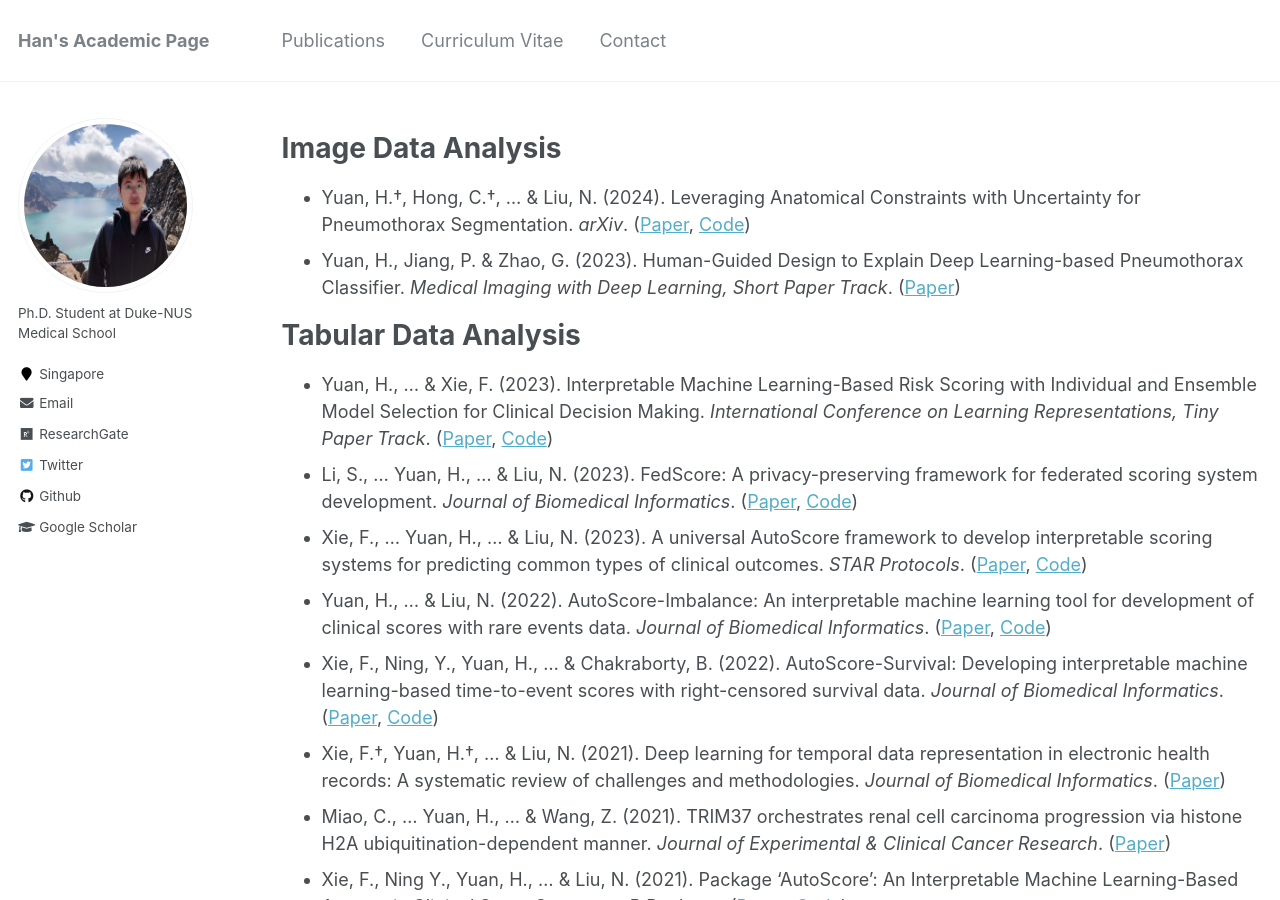
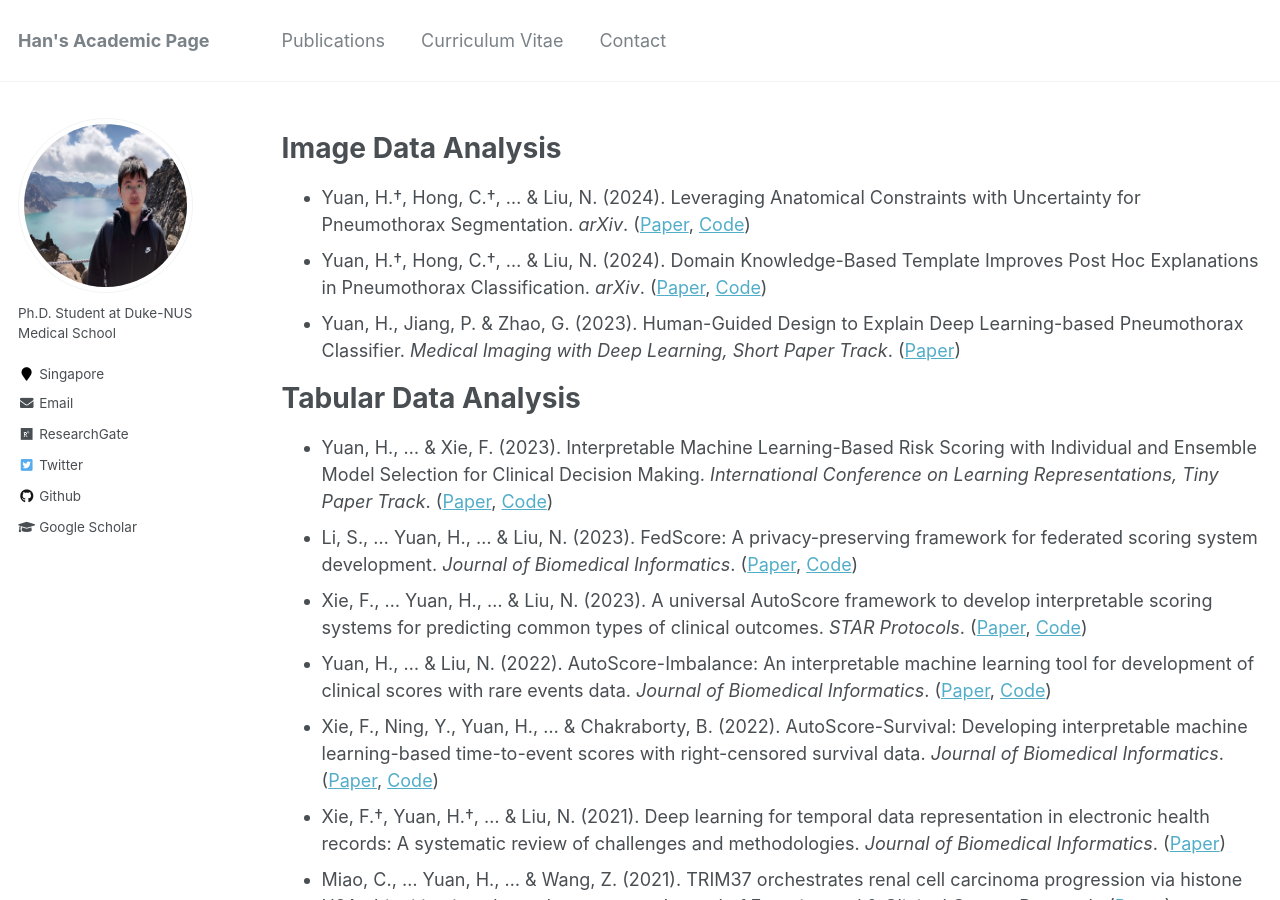
Before and after one commit to Han-Yuan-Med/Han-Yuan-Med.github.io, a Jekyll site: the page built from _pages/publications.md, in a window 1280 px wide and 900 px high. Built offline with Jekyll 4.4.1, drawn with Linux system fonts in a browser that asks for light colours.

Commit message:
Update publications.md

```diff
--- a/_pages/publications.md
+++ b/_pages/publications.md
@@ -6,6 +6,7 @@ author_profile: true
 ---
 # Image Data Analysis
 * Yuan, H.†, Hong, C.†, ... & Liu, N. (2024). Leveraging Anatomical Constraints with Uncertainty for Pneumothorax Segmentation. *arXiv*. ([Paper](http://han-yuan-med.github.io/files/.pdf), [Code](https://github.com/Han-Yuan-Med/constrained-learning))
+* Yuan, H.†, Hong, C.†, ... & Liu, N. (2024). Domain Knowledge-Based Template Improves Post Hoc Explanations in Pneumothorax Classification. *arXiv*. ([Paper](http://han-yuan-med.github.io/files/.pdf), [Code](https://github.com/Han-Yuan-Med/template-explanation))
 * Yuan, H., Jiang, P. & Zhao, G. (2023). Human-Guided Design to Explain Deep Learning-based Pneumothorax Classifier. *Medical Imaging with Deep Learning, Short Paper Track*. ([Paper](http://han-yuan-med.github.io/files/Human-Guided Design to Explain Deep Learning-based Pneumothorax Classifier.pdf))
 
 # Tabular Data Analysis
```
